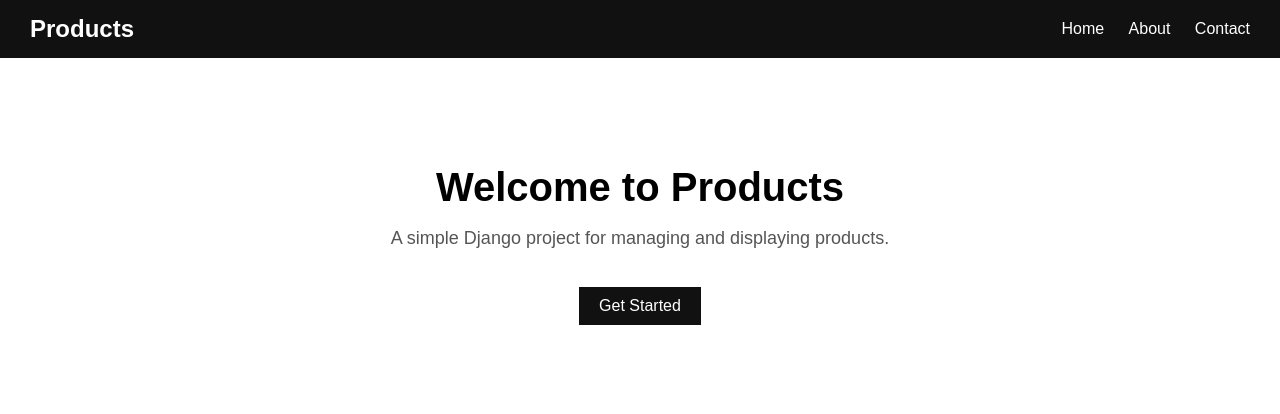
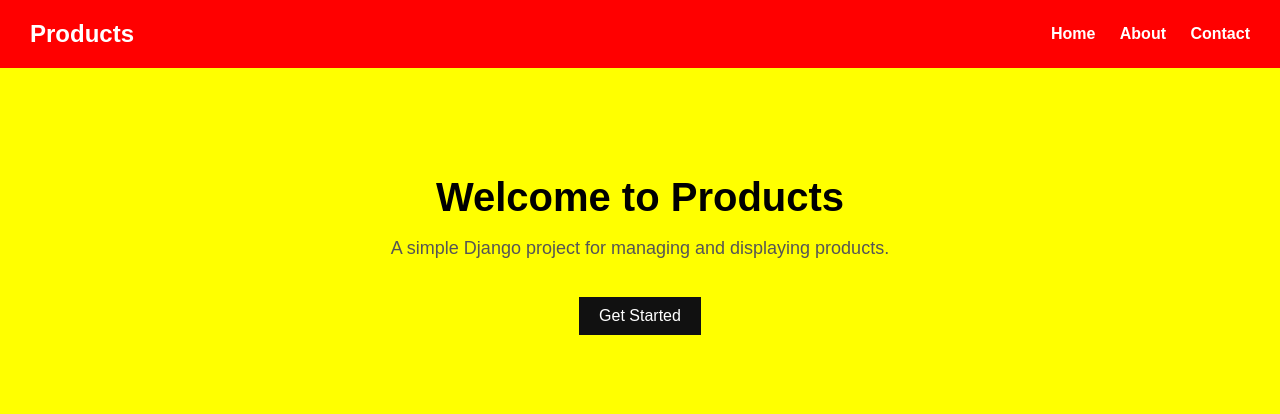
Before and after one commit to Blessed685/FirstDjangoProjectRepo, a Django app: template products/templates/core/home.html in a window 1280 px wide. Shown: the top 414 px of the page. Run offline with Django 5.2, Linux system fonts and the light colour scheme; the template is opened without the code that fills it, so the values that code supplies are empty.

Commit message:
css folder moved

```diff
--- a/products/templates/static/Style.css
+++ b/products/static/Style.css
@@ -1,38 +1,37 @@
 body {
     margin: 0;
     font-family: Arial, sans-serif;
+    background: yellow; /* VERY OBVIOUS TEST */
 }
 
-/* Header */
+/* HEADER */
 header {
-    background: #111;
+    background: red; /* VERY OBVIOUS TEST */
     color: white;
-    padding: 15px 30px;
+    padding: 20px 30px;
 }
 
-/* Navigation Bar */
+/* NAVBAR */
 .navbar {
     display: flex;
     justify-content: space-between;
     align-items: center;
 }
 
+/* TITLE */
 .navbar h2 {
     margin: 0;
 }
 
-/* Navigation Links */
+/* LINKS */
 nav a {
     color: white;
     text-decoration: none;
     margin-left: 20px;
+    font-weight: bold;
 }
 
-nav a:hover {
-    text-decoration: underline;
-}
-
-/* Main Content */
+/* MAIN */
 main {
     padding: 20px 30px;
 }
--- a/products/templates/core/base.html
+++ b/products/templates/core/base.html
@@ -5,6 +5,7 @@
     <meta name="viewport" content="width=device-width, initial-scale=1.0">
     <title>Products</title>
 
+    <!-- STATIC CSS -->
     <link rel="stylesheet" href="/static/core/style.css">
 </head>
 <body>
```
